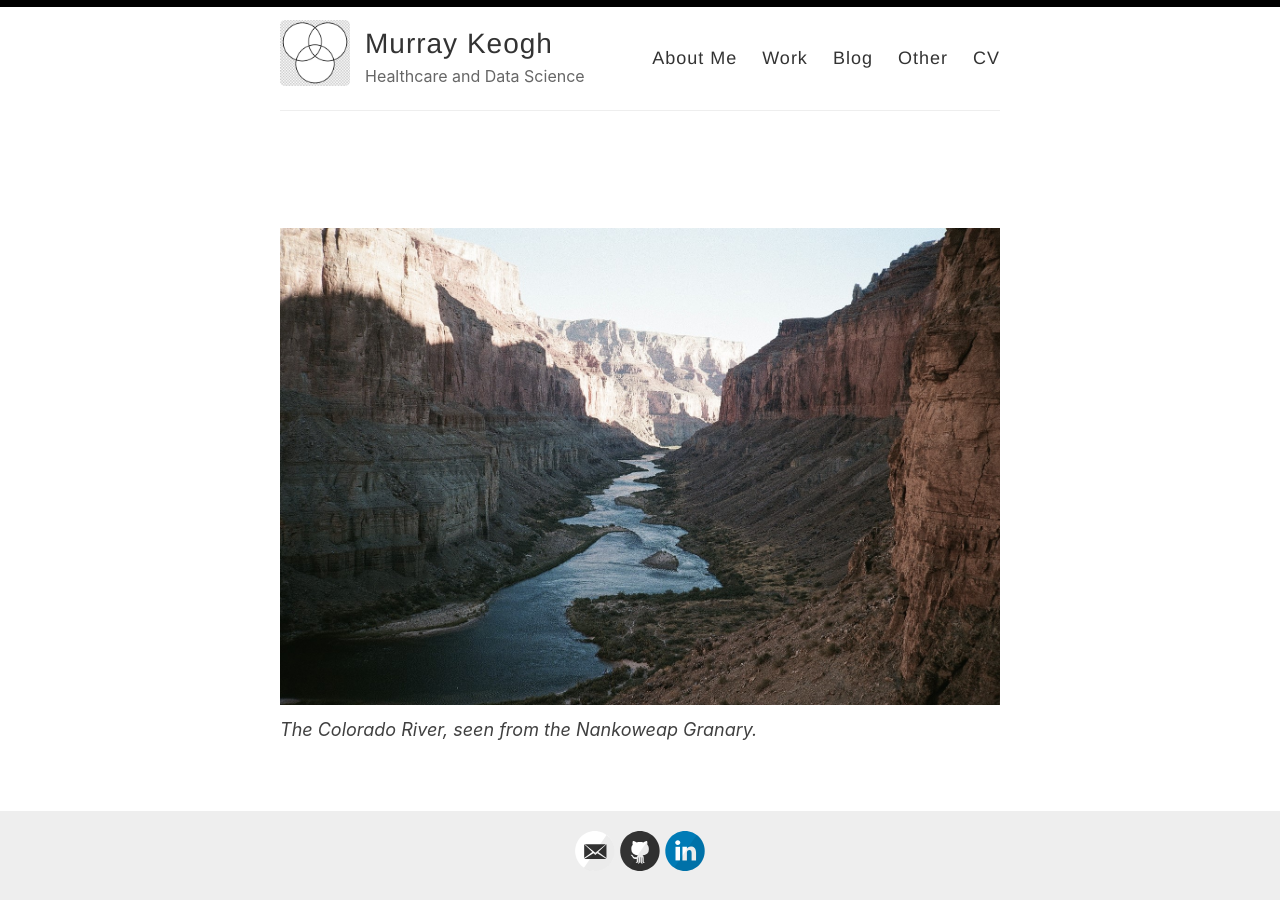
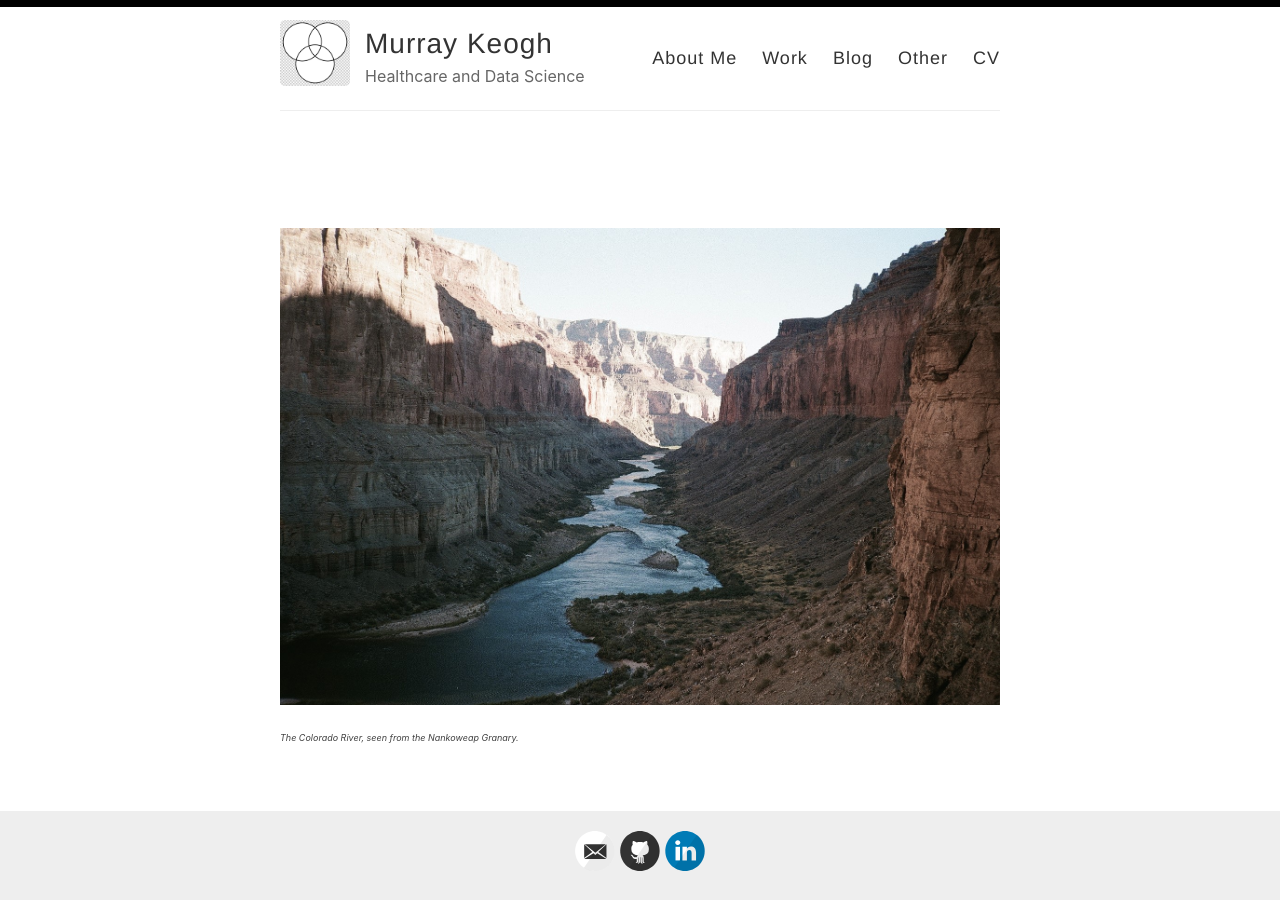
Before and after one commit to Murrkeys/Murrkeys.github.io, a Jekyll site: the page built from index.html, in a window 1280 px wide. Built offline with Jekyll 4.4.1, drawn with Linux system fonts in a browser that asks for light colours; the list of posts is cut into pages by our own code.

Commit message:
Update index.html

```diff
--- a/index.html
+++ b/index.html
@@ -8,5 +8,5 @@
 
 <figure>
   <img src="/images/GC.jpg",align="right">
-  <figcaption><small><i>The Colorado River, seen from the Nankoweap Granary.</small></i></figcaption>
+  <figcaption><p style="font-size:50%;"><i>The Colorado River, seen from the Nankoweap Granary.</p></i></figcaption>
 </figure>
```
